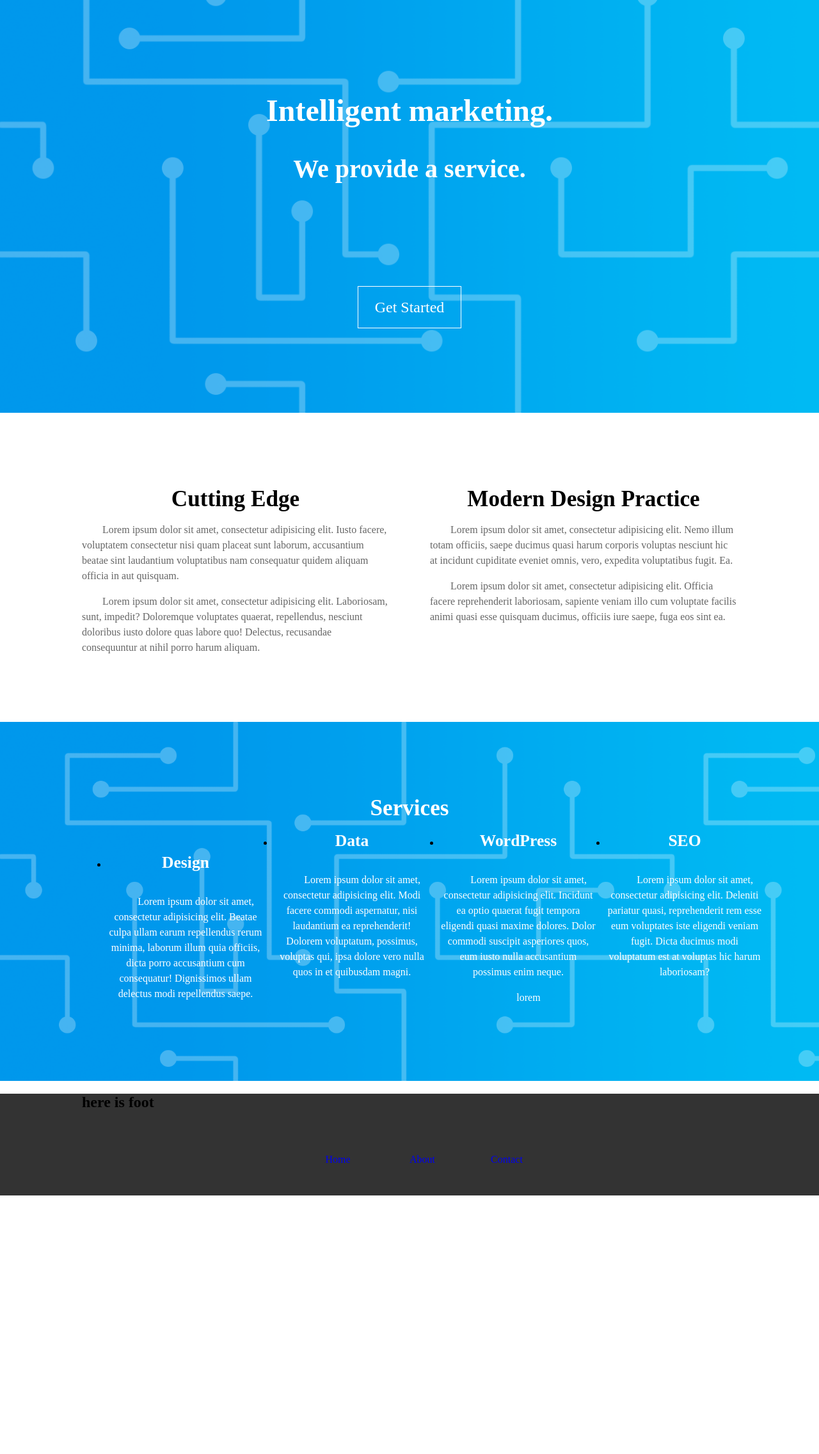
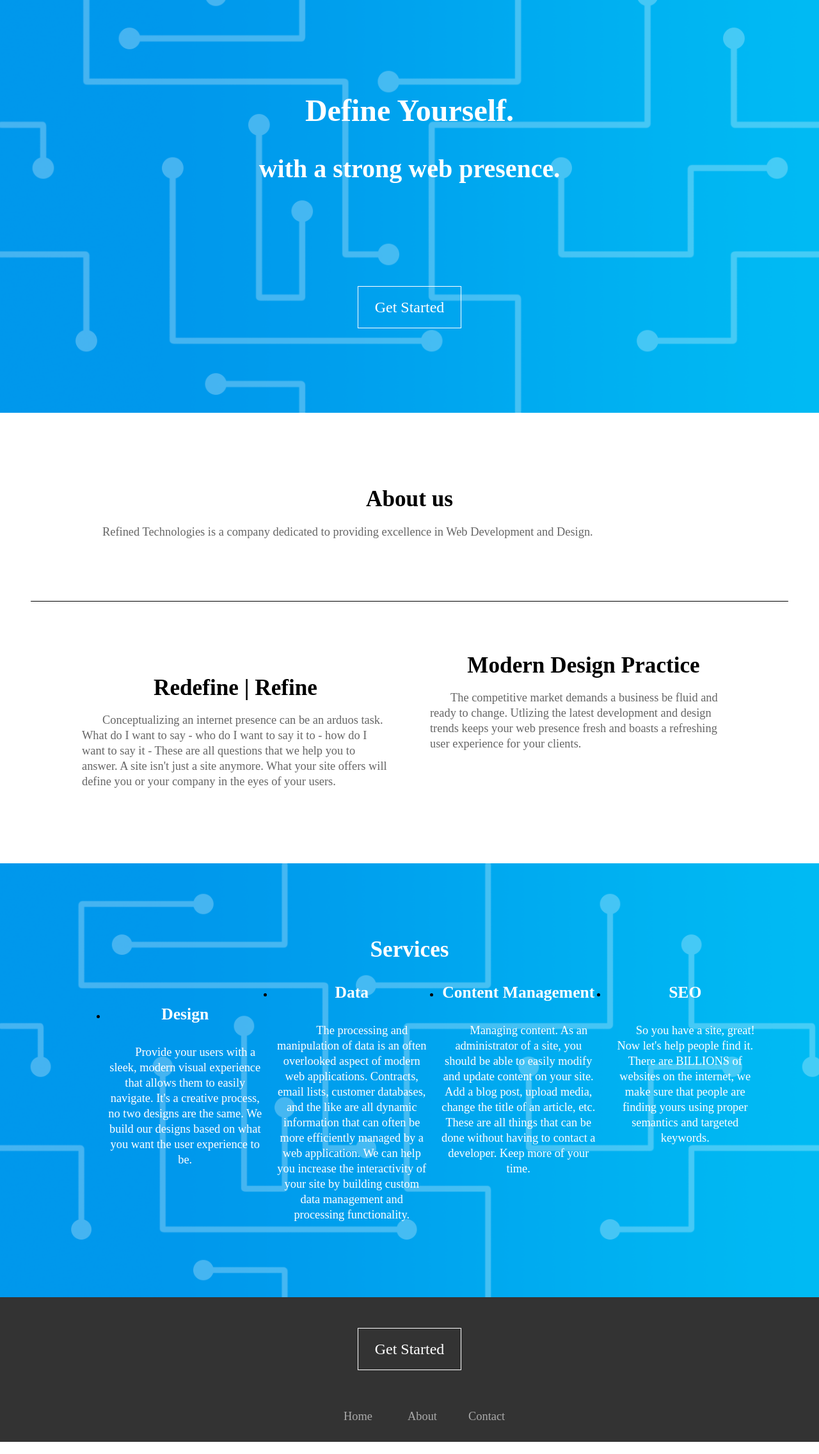
Before and after one commit to davemperlman/rftech, a PHP site: page / in a window 1280 px wide. Shown: the part 75-2347 px from the top of the page at 64% size. Before the commit the page ends 1943 px from the top, so only its background shows below. Run offline with PHP 8.4, Linux system fonts and the light colour scheme; some libraries are stand-ins or nearby versions.

Commit message:
second commit

```diff
--- a/_scss/main.scss
+++ b/_scss/main.scss
@@ -4,7 +4,8 @@ $fonts: (
 	h3: 2.2rem,
 	h4: 1.6rem,
 	menu: 1.25rem,
-	mobilemenu: 2rem
+	mobilemenu: 2rem,
+	text: 1.15rem
 	);
 $colors: (
 	h1: #fff,
@@ -25,10 +26,11 @@ header {
 	z-index: 2;
 	width: 100%;
 	height: 75px;
-	transition: all .5s;
+	transition: all .25s;
 	&.colored {
-		background-color: rgba(50, 50, 80, .9);
-		padding-top: 2rem;
+		background-color: rgba(0, 0, 0, .99);
+		padding-top: 1rem;
+		padding-bottom: 1rem;
 	}
 	.logo {
 		display: inline-block;
@@ -140,7 +142,7 @@ header {
 	p {
 		padding: 1rem;
 	}
-	.block.services {
+	.block.services, .block.about {
 		width: 100%;
 		padding: 5rem 0 0 0;
 		ul {
@@ -160,13 +162,18 @@ header {
 	header {
 		nav {
 			display: none;
+			transition: all .5s;
 			float: none;
 			background-color: rgba(0,0,0,.9);
 			width: 100%;
 			height: 100vh;
 			position: absolute;
-			top: 0;
 			overflow: hidden;
+			&.height {
+				display: block;
+				top: 0;
+				transition: all .5s;
+			}
 			.topnav {
 				width: 100%;
 				height: 20%;
@@ -197,6 +204,7 @@ header {
 body {
 	margin: 0 auto;
 	width: 100%;
+	font-size: map-get($fonts, text);
 	p {
 		line-height: 1.5rem;
 		color: #666;
@@ -220,7 +228,11 @@ body {
 	width: 100%;
 
 }
-.info {
+
+.about {
+	border-bottom: .01rem solid #000;
+}
+.info, .about {
 	margin: 0 auto;
 	max-width: 1024px;
 	padding: 5rem;
@@ -236,6 +248,7 @@ body {
 	}
 }
 
+
 .services-wrap {
 	width: 100%;
 	background: url('../img/overlay1.png'), url('../img/banner.png');
@@ -249,6 +262,7 @@ body {
 	}
 	h3 {
 		color: #fff;
+		margin-bottom: 2rem;
 	}
 	ul {
 		column-count: 4;
@@ -257,13 +271,19 @@ body {
 		width: 100%;
 		li {
 			text-align: center;
+			break-inside: avoid;
 			h4 {
 				color: map-get($colors, h4w);
 				font-size: map-get($fonts, h4);
+				margin-bottom: 2rem;
+				@media screen and ( max-width: map-get($breaks, tablet) ) {
+					margin-top: 1.5rem;
+					margin-bottom: 1.5rem;
+					}
+				}
 			}
 		}
 	}
-}
 
 .banner {
 	background-image: url('../img/overlay1.png'), url('../img/banner.png');
@@ -317,14 +337,53 @@ body {
 
 .foot {
 	width: 100%;
+	padding-top: 1rem;
 	//background-image: url('../img/overlay1.png');
 	//background-size: cover;
 	background-color: #333;
+	@media screen and ( max-width: map-get($breaks, mobile) ) {
+				padding-top: 0;
+			}
 	footer, nav {
 		max-width: 1024px;
 		margin: 0 auto;
 		display: block;
 	}
+
+	h2 img {
+		width: 10%;
+		min-width: 5rem;
+		margin: 1rem auto;
+		display: none;
+	}
+
+	span {
+			border-radius: 0;
+			background-color: transparent;
+			border: solid .1rem #fff;
+			width: 10rem;
+			height: 4rem;
+			font-size: 1.5rem;
+			line-height: 4rem;
+			display: block;
+			//margin-top: 10rem;
+			margin: 2rem auto;
+			color: #fff;
+			transition: all .4s;
+			cursor: pointer;
+			text-align: center;
+			@media screen and ( max-width: map-get($breaks, mobile) ) {
+				margin-top: 0;
+				width: 100%;
+				box-sizing: border-box;
+				background-color: #fff;
+				color: #0098ec;
+			}
+			&:hover {
+				background-color: #ccc;
+				color: #0098ec;
+			}
+		}
 
 	nav {
 		text-align: center;
@@ -333,13 +392,14 @@ body {
 				display: inline-block;
 				width: 4rem;
 				height: 3rem;
-				margin: 2rem;
+				margin: 1rem;
 				line-height: 3rem;
 				a {
 					text-decoration: none;
 					display: block;
 					width: 100%;
 					height: 100%;
+					color: #aaa;
 					&:hover {
 						color: #fff;
 					}
--- a/css/main.css
+++ b/css/main.css
@@ -3,10 +3,11 @@ header {
   z-index: 2;
   width: 100%;
   height: 75px;
-  transition: all .5s; }
+  transition: all .25s; }
   header.colored {
-    background-color: rgba(50, 50, 80, 0.9);
-    padding-top: 2rem; }
+    background-color: rgba(0, 0, 0, 0.99);
+    padding-top: 1rem;
+    padding-bottom: 1rem; }
   header .logo {
     display: inline-block;
     max-width: 30%;
@@ -85,10 +86,10 @@ header {
   p {
     padding: 1rem; }
 
-  .block.services {
+  .block.services, .block.about {
     width: 100%;
     padding: 5rem 0 0 0; }
-    .block.services ul {
+    .block.services ul, .block.about ul {
       column-count: 1;
       width: 100%; }
 
@@ -99,13 +100,17 @@ header {
 @media screen and (max-width: 480px) {
   header nav {
     display: none;
+    transition: all .5s;
     float: none;
     background-color: rgba(0, 0, 0, 0.9);
     width: 100%;
     height: 100vh;
     position: absolute;
-    top: 0;
     overflow: hidden; }
+    header nav.height {
+      display: block;
+      top: 0;
+      transition: all .5s; }
     header nav .topnav {
       width: 100%;
       height: 20%;
@@ -127,7 +132,8 @@ header {
     display: block; } }
 body {
   margin: 0 auto;
-  width: 100%; }
+  width: 100%;
+  font-size: 1.15rem; }
   body p {
     line-height: 1.5rem;
     color: #666;
@@ -147,16 +153,19 @@ body {
 .info-wrap {
   width: 100%; }
 
-.info {
+.about {
+  border-bottom: .01rem solid #000; }
+
+.info, .about {
   margin: 0 auto;
   max-width: 1024px;
   padding: 5rem; }
-  .info div {
+  .info div, .about div {
     column-count: 2;
     column-gap: 4rem;
     break-inside: avoid;
     margin: 0 auto; }
-    .info div img {
+    .info div img, .about div img {
       margin: 2rem auto;
       display: block; }
 
@@ -171,17 +180,24 @@ body {
   .services p {
     color: #fff; }
   .services h3 {
-    color: #fff; }
+    color: #fff;
+    margin-bottom: 2rem; }
   .services ul {
     column-count: 4;
     break-inside: avoid;
     margin: 0 auto;
     width: 100%; }
     .services ul li {
-      text-align: center; }
+      text-align: center;
+      break-inside: avoid; }
       .services ul li h4 {
         color: #fff;
-        font-size: 1.6rem; }
+        font-size: 1.6rem;
+        margin-bottom: 2rem; }
+        @media screen and (max-width: 676px) {
+          .services ul li h4 {
+            margin-top: 1.5rem;
+            margin-bottom: 1.5rem; } }
 
 .banner {
   background-image: url("../img/overlay1.png"), url("../img/banner.png");
@@ -226,24 +242,58 @@ body {
 
 .foot {
   width: 100%;
+  padding-top: 1rem;
   background-color: #333; }
+  @media screen and (max-width: 480px) {
+    .foot {
+      padding-top: 0; } }
   .foot footer, .foot nav {
     max-width: 1024px;
     margin: 0 auto;
     display: block; }
+  .foot h2 img {
+    width: 10%;
+    min-width: 5rem;
+    margin: 1rem auto;
+    display: none; }
+  .foot span {
+    border-radius: 0;
+    background-color: transparent;
+    border: solid .1rem #fff;
+    width: 10rem;
+    height: 4rem;
+    font-size: 1.5rem;
+    line-height: 4rem;
+    display: block;
+    margin: 2rem auto;
+    color: #fff;
+    transition: all .4s;
+    cursor: pointer;
+    text-align: center; }
+    @media screen and (max-width: 480px) {
+      .foot span {
+        margin-top: 0;
+        width: 100%;
+        box-sizing: border-box;
+        background-color: #fff;
+        color: #0098ec; } }
+    .foot span:hover {
+      background-color: #ccc;
+      color: #0098ec; }
   .foot nav {
     text-align: center; }
     .foot nav ul li {
       display: inline-block;
       width: 4rem;
       height: 3rem;
-      margin: 2rem;
+      margin: 1rem;
       line-height: 3rem; }
       .foot nav ul li a {
         text-decoration: none;
         display: block;
         width: 100%;
-        height: 100%; }
+        height: 100%;
+        color: #aaa; }
         .foot nav ul li a:hover {
           color: #fff; }
 
--- a/index.php
+++ b/index.php
@@ -31,22 +31,23 @@
 <section class="block banner">
 	<!-- Mission Statement -->
 	<div>
-		<h1>Intelligent marketing.</h1>
-		<h2>We provide a service.</h2>
+		<h1>Define Yourself.</h1>
+		<h2>with a strong web presence.</h2>
 		<span>Get Started</span>
 	</div>
 </section>
 <div class="info-wrap">
+	<section class="block about">
+		<h3>About us</h3>
+		<p>Refined Technologies is a company dedicated to providing excellence in Web Development and Design. </p>
+	</section>
 	<section class="block info">
-		<!-- Info, maybe columns? -->
 		<div>
-			<h3>Cutting Edge</h3>
-			<p>Lorem ipsum dolor sit amet, consectetur adipisicing elit. Iusto facere, voluptatem consectetur nisi quam placeat sunt laborum, accusantium beatae sint laudantium voluptatibus nam consequatur quidem aliquam officia in aut quisquam.</p>
-			<p>Lorem ipsum dolor sit amet, consectetur adipisicing elit. Laboriosam, sunt, impedit? Doloremque voluptates quaerat, repellendus, nesciunt doloribus iusto dolore quas labore quo! Delectus, recusandae consequuntur at nihil porro harum aliquam.</p>
+			<h3>Redefine | Refine</h3>
+			<p>Conceptualizing an internet presence can be an arduos task. What do I want to say - who do I want to say it to - how do I want to say it - These are all questions that we help you to answer. A site isn't just a site anymore. What your site offers will define you or your company in the eyes of your users.</p>
 			<img src="http://via.placeholder.com/200x200" alt="">
 			<h3>Modern Design Practice</h3>
-			<p>Lorem ipsum dolor sit amet, consectetur adipisicing elit. Nemo illum totam officiis, saepe ducimus quasi harum corporis voluptas nesciunt hic at incidunt cupiditate eveniet omnis, vero, expedita voluptatibus fugit. Ea.</p>
-			<p>Lorem ipsum dolor sit amet, consectetur adipisicing elit. Officia facere reprehenderit laboriosam, sapiente veniam illo cum voluptate facilis animi quasi esse quisquam ducimus, officiis iure saepe, fuga eos sint ea.</p>
+			<p>The competitive market demands a business be fluid and ready to change. Utlizing the latest development and design trends keeps your web presence fresh and boasts a refreshing user experience for your clients.</p>
 			<img src="http://via.placeholder.com/200x200" alt="">
 		</div>
 	</section>
@@ -57,23 +58,22 @@
 		<ul>
 			<li>
 				<h4>Design</h4>
-				<p>Lorem ipsum dolor sit amet, consectetur adipisicing elit. Beatae culpa ullam earum repellendus rerum minima, laborum illum quia officiis, dicta porro accusantium cum consequatur! Dignissimos ullam delectus modi repellendus saepe.</p>
+				<p>Provide your users with a sleek, modern visual experience that allows them to easily navigate. It's a creative process, no two designs are the same. We build our designs based on what you want the user experience to be.</p>
 				<img src="http://via.placeholder.com/200x200" alt="">
 			</li>
 			<li>
 				<h4>Data</h4>
-				<p>Lorem ipsum dolor sit amet, consectetur adipisicing elit. Modi facere commodi aspernatur, nisi laudantium ea reprehenderit! Dolorem voluptatum, possimus, voluptas qui, ipsa dolore vero nulla quos in et quibusdam magni.</p>
+				<p>The processing and manipulation of data is an often overlooked aspect of modern web applications. Contracts, email lists, customer databases, and the like are all dynamic information that can often be more efficiently managed by a web application. We can help you increase the interactivity of your site by building custom data management and processing functionality.</p>
 				<img src="http://via.placeholder.com/200x200" alt="">
 			</li>
 			<li>
-				<h4>WordPress</h4>
-				<p>Lorem ipsum dolor sit amet, consectetur adipisicing elit. Incidunt ea optio quaerat fugit tempora eligendi quasi maxime dolores. Dolor commodi suscipit asperiores quos, eum iusto nulla accusantium possimus enim neque.</p>
-				<p>lorem</p>
+				<h4>Content Management</h4>
+				<p>Managing content. As an administrator of a site, you should be able to easily modify and update content on your site. Add a blog post, upload media, change the title of an article, etc. These are all things that can be done without having to contact a developer. Keep more of your time.</p>
 				<img src="http://via.placeholder.com/200x200" alt="">
 			</li>
 			<li>
 				<h4>SEO</h4>
-				<p>Lorem ipsum dolor sit amet, consectetur adipisicing elit. Deleniti pariatur quasi, reprehenderit rem esse eum voluptates iste eligendi veniam fugit. Dicta ducimus modi voluptatum est at voluptas hic harum laboriosam?</p>
+				<p>So you have a site, great! Now let's help people find it. There are BILLIONS of websites on the internet, we make sure that people are finding yours using proper semantics and targeted keywords.</p>
 				<img src="http://via.placeholder.com/200x200" alt="">
 			</li>
 		</ul>
@@ -81,18 +81,18 @@
 </div>
 <section class="foot">
 	<footer>
-		<h2>here is foot</h2>
-	</footer>
-	<nav>
+		<span>Get Started</span>
+		<h2>
+			<img src="img/notext.png" alt="">
+		</h2>
+			<nav>
 		<ul class="bottomnav" aria-label="Navigation">
 			<li><a href="#">Home</a></li>
 			<li><a href="#">About</a></li>
 			<li><a href="#">Contact</a></li>
 		</ul>
 	</nav>
-</section>
-<section>
-
+	</footer>
 </section>
 <script src='js/menu.js'></script>
 </body>
--- a/js/menu.js
+++ b/js/menu.js
@@ -8,9 +8,8 @@
 	}
 
 	$('#nav-icon').click(function() {
-		$('header nav').slideToggle('500ms', function() {
-			$('#nav-icon').toggleClass('open');
-		});
+		$('header nav').toggleClass('height');
+		$('#nav-icon').toggleClass('open');
 	});
 
 	$(window).scroll(function() {
@@ -20,5 +19,6 @@
 		}else{
 			$('header').removeClass('colored');
 		}
-	})
+	});
+
 }())
```
Also changed, not shown: 1 other file.
